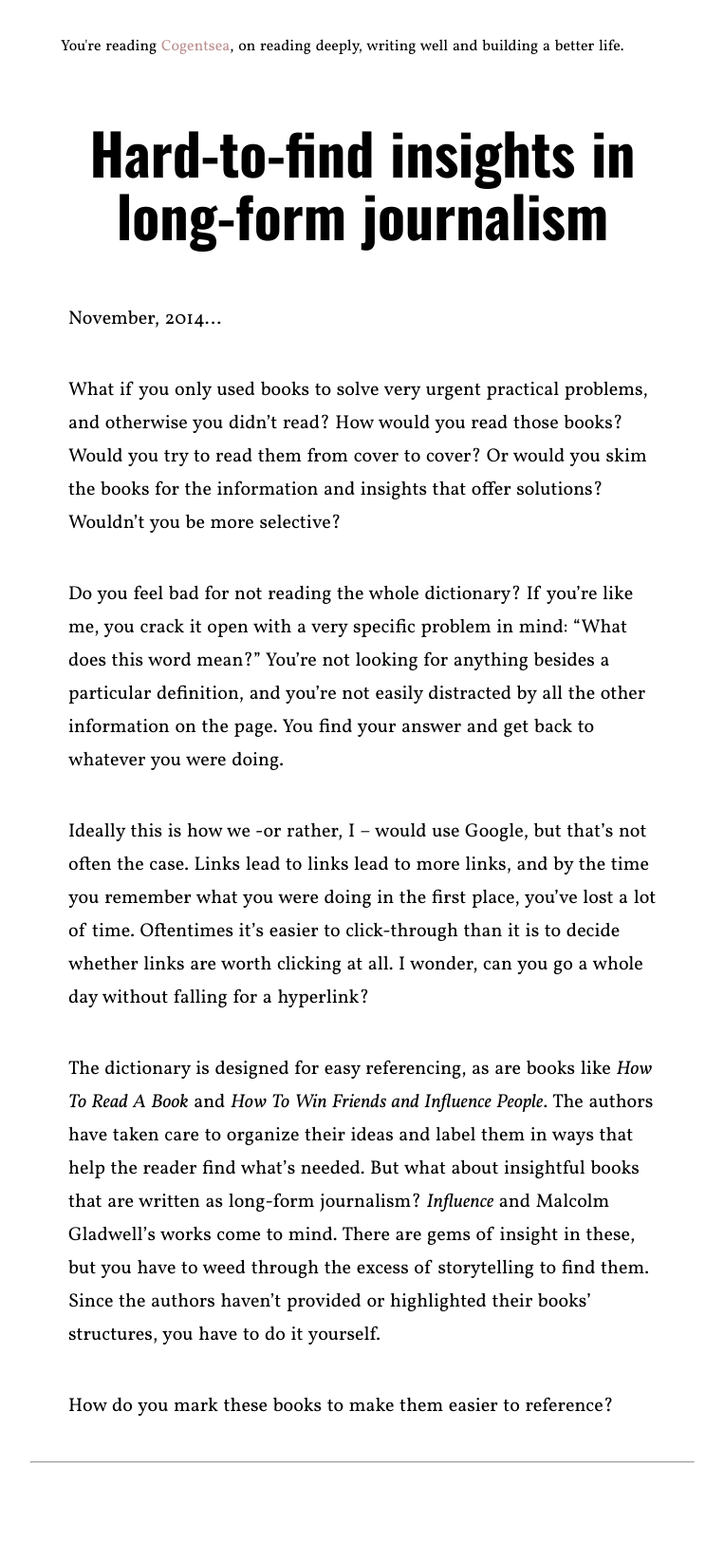
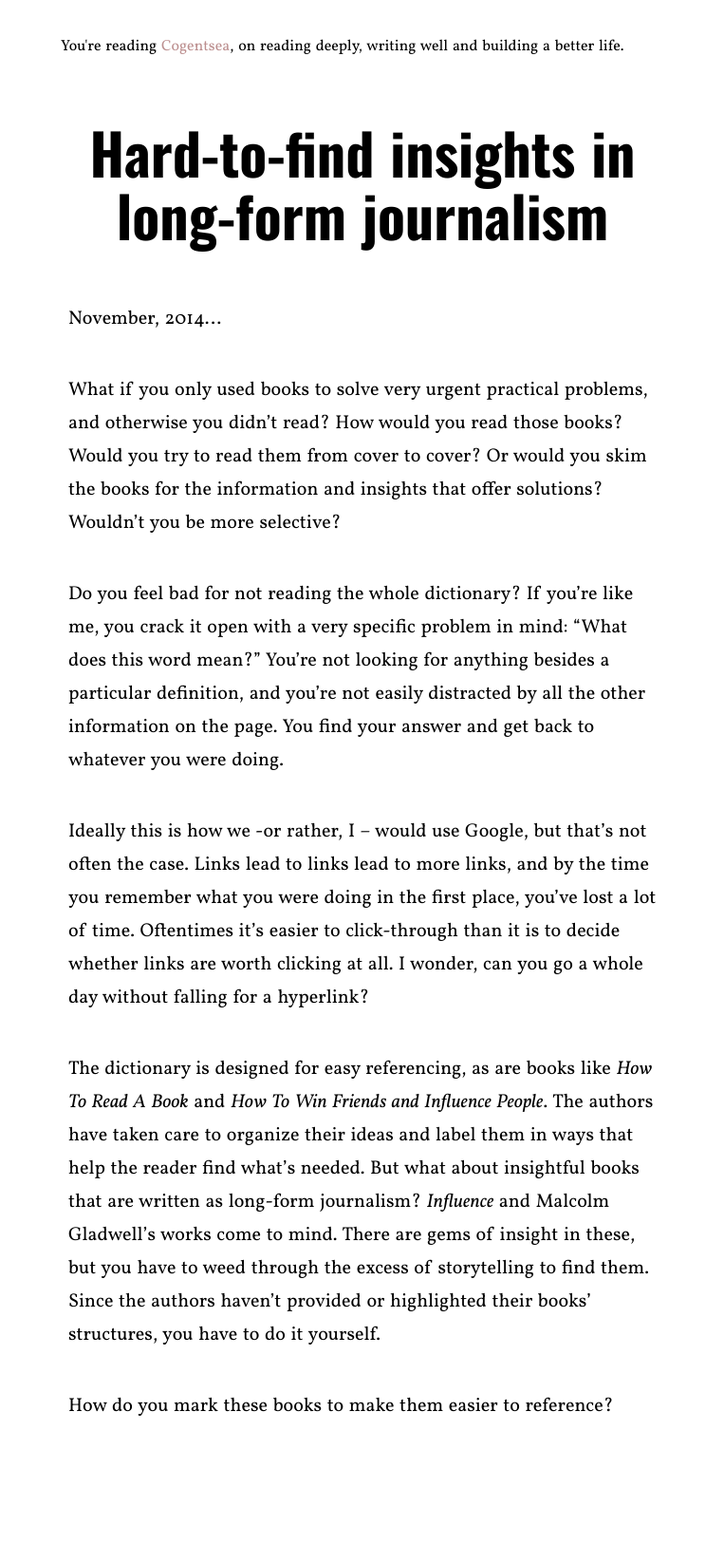
Before and after one commit to jacksoncusick/cogentsea, a Jekyll site: the page built from _posts/2014-09-24-fourth.html, in a window 1280 px wide. Shown: the whole page at 95% size, without its empty margins (258-1021 px from the left). Built offline with Jekyll 4.4.1, drawn with Linux system fonts in a browser that asks for light colours; before the commit the page ends 1624 px from its top, so only the background shows below that.

Commit message:
Update 2014-09-24-fourth.html

```diff
--- a/_posts/2014-09-24-fourth.html
+++ b/_posts/2014-09-24-fourth.html
@@ -11,7 +11,4 @@ excerpt: How would you choose books to read if you couldn't read them for pleasu
 <p>Ideally this is how we -or rather, I – would use Google, but that’s not often the case. Links lead to links lead to more links, and by the time you remember what you were doing in the first place, you’ve lost a lot of time. Oftentimes it’s easier to click-through than it is to decide whether links are worth clicking at all. I wonder, can you go a whole day without falling for a hyperlink?</p>
 <p>The dictionary is designed for easy referencing, as are books like <i>How To Read A Book</i> and <i>How To Win Friends and Influence People</i>. The authors have taken care to organize their ideas and label them in ways that help the reader find what’s needed. But what about insightful books that are written as long-form journalism? <i>Influence</i> and Malcolm Gladwell’s works come to mind. There are gems of insight in these, but you have to weed through the excess of storytelling to find them.  Since the authors haven’t provided or highlighted their books’ structures, you have to do it yourself.</p>
 <p>How do you mark these books to make them easier to reference?</p>
-<pre><hr></pre>
-<br>
-<br>
-<br>
+<br><br><br><br><br>
```
